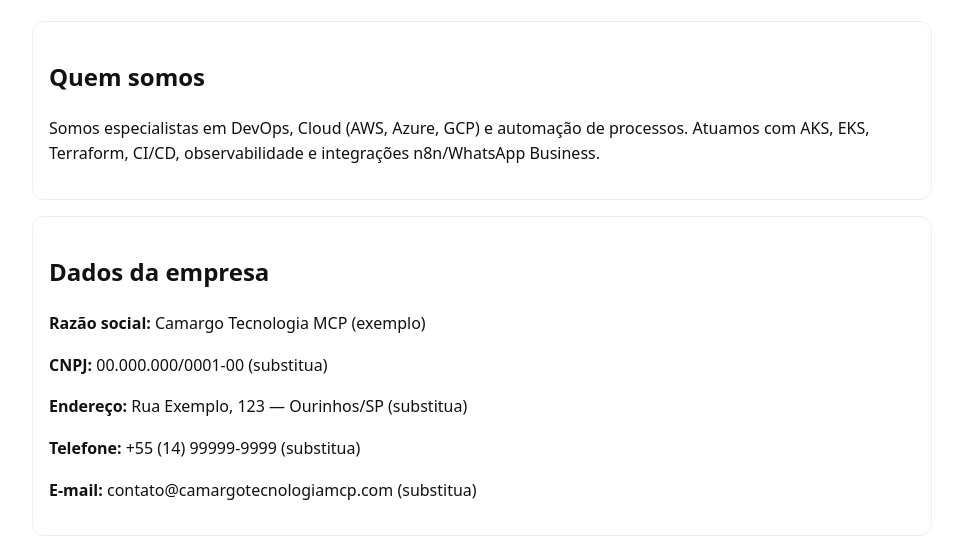
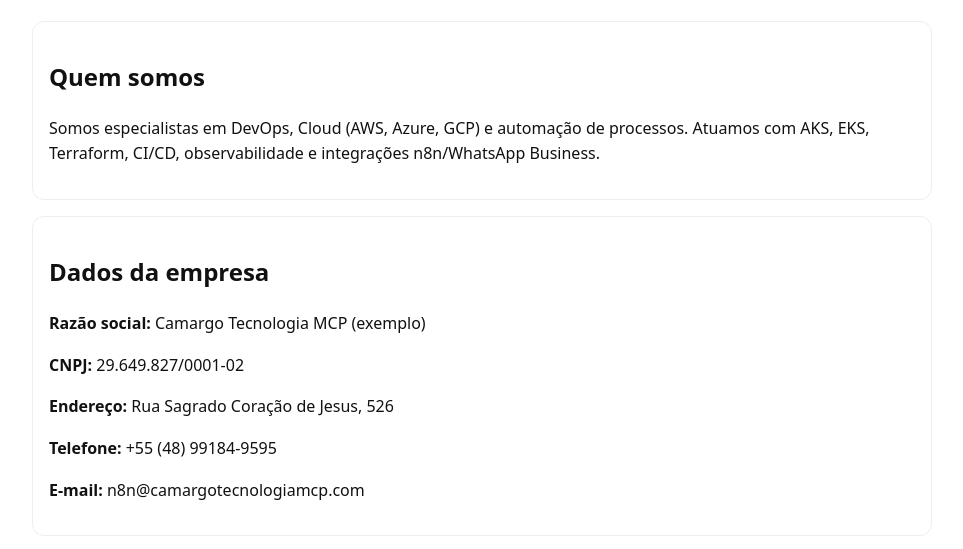
Before and after one commit to gut0o/site-empresa, a plain HTML site: page index.html in a window 1280 px wide. Shown: the part 172-721 px from the top of the page, without its empty margins (158-1121 px from the left). Drawn offline with Linux system fonts and the light colour scheme.

Commit message:
Update index.html

```diff
--- a/index.html
+++ b/index.html
@@ -32,10 +32,10 @@
     <section class="card">
       <h2>Dados da empresa</h2>
       <p><strong>Razão social:</strong> Camargo Tecnologia MCP (exemplo)</p>
-      <p><strong>CNPJ:</strong> 00.000.000/0001-00 (substitua)</p>
-      <p><strong>Endereço:</strong> Rua Exemplo, 123 — Ourinhos/SP (substitua)</p>
-      <p><strong>Telefone:</strong> +55 (14) 99999-9999 (substitua)</p>
-      <p><strong>E-mail:</strong> contato@camargotecnologiamcp.com (substitua)</p>
+      <p><strong>CNPJ:</strong> 29.649.827/0001-02 </p>
+      <p><strong>Endereço:</strong> Rua Sagrado Coração de Jesus, 526</p>
+      <p><strong>Telefone:</strong> +55 (48) 99184-9595 </p>
+      <p><strong>E-mail:</strong> n8n@camargotecnologiamcp.com </p>
     </section>
 
     <section class="card">
```
